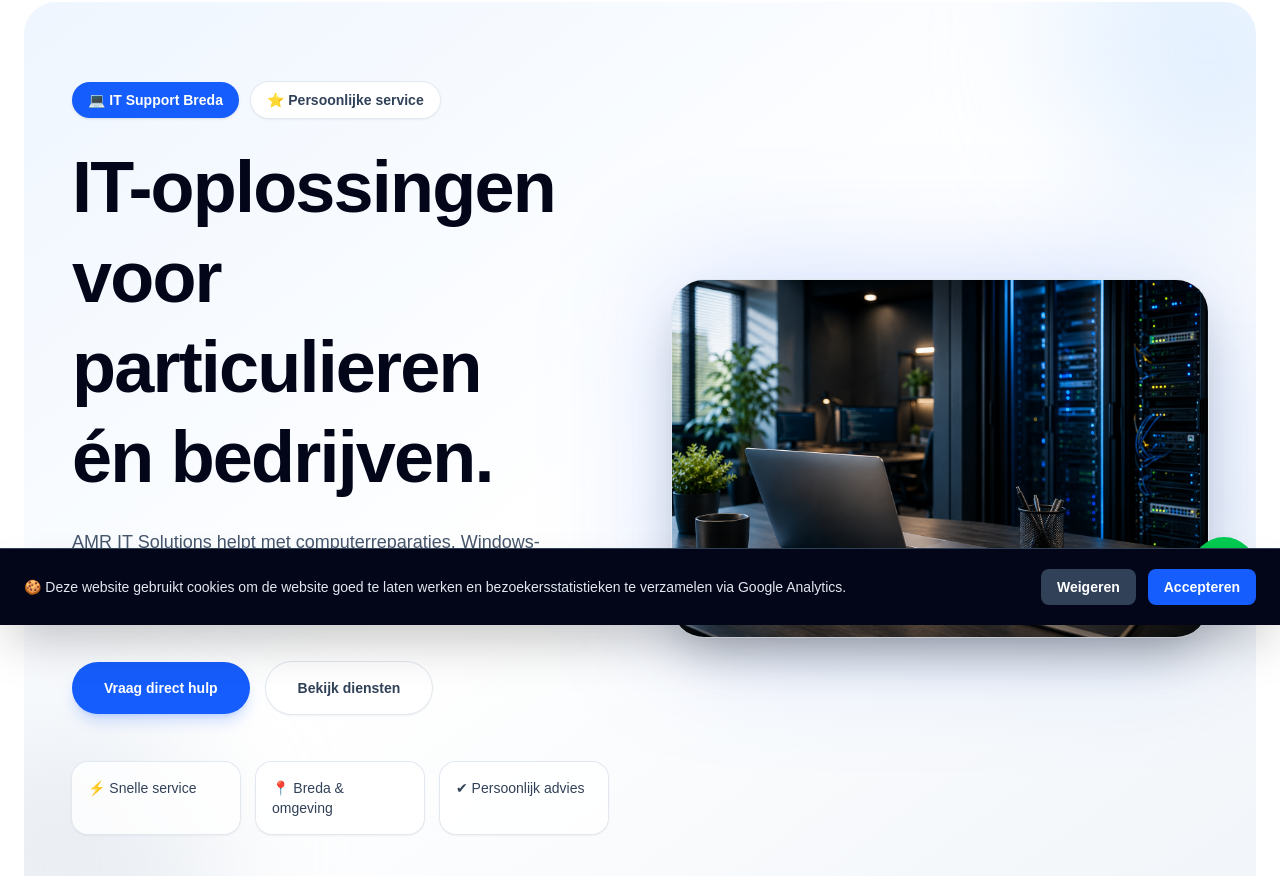
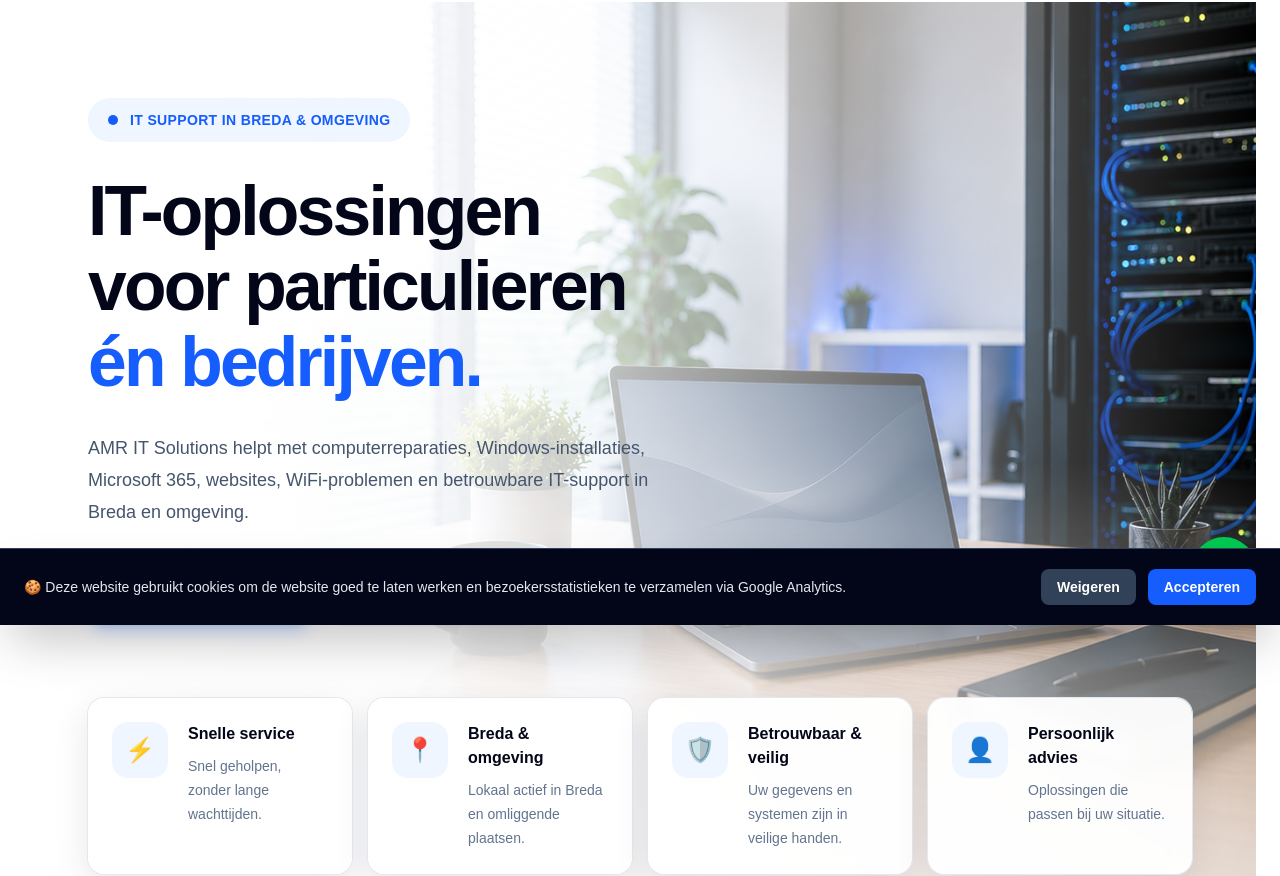
Before and after one commit to amritsolutions/amr-it-solutions, a Next.js app: page / in a window 1280 px wide. Shown: the part 175-1051 px from the top of the page. Built offline with nearby package versions, Linux system fonts and the light colour scheme.

Commit message:
hero verbeter

```diff
--- a/components/Hero.tsx
+++ b/components/Hero.tsx
@@ -1,35 +1,69 @@
 import Image from "next/image";
+
+const features = [
+  {
+    icon: "⚡",
+    title: "Snelle service",
+    description: "Snel geholpen, zonder lange wachttijden.",
+  },
+  {
+    icon: "📍",
+    title: "Breda & omgeving",
+    description: "Lokaal actief in Breda en omliggende plaatsen.",
+  },
+  {
+    icon: "🛡️",
+    title: "Betrouwbaar & veilig",
+    description: "Uw gegevens en systemen zijn in veilige handen.",
+  },
+  {
+    icon: "👤",
+    title: "Persoonlijk advies",
+    description: "Oplossingen die passen bij uw situatie.",
+  },
+];
 
 export default function Hero() {
   return (
     <section
       id="home"
-      className="relative overflow-hidden rounded-[2rem] bg-gradient-to-br from-blue-50 via-white to-slate-100 px-6 py-20 lg:px-12"
+      className="relative min-h-[880px] overflow-hidden bg-white lg:min-h-[920px]"
     >
-      <div className="absolute -right-24 -top-24 h-72 w-72 rounded-full bg-blue-200/40 blur-3xl" />
-      <div className="absolute -bottom-24 -left-24 h-72 w-72 rounded-full bg-slate-300/40 blur-3xl" />
+      {/* Grote achtergrondfoto */}
+      <div className="absolute inset-0">
+        <Image
+          src="/images/hero.jpg"
+          alt="Moderne IT-werkplek van AMR IT Solutions"
+          fill
+          priority
+          sizes="100vw"
+          className="object-cover object-[68%_center]"
+        />
 
-      <div className="relative grid items-center gap-16 lg:grid-cols-2">
-        <div className="max-w-3xl animate-fade-up">
-          <div className="mb-6 flex flex-wrap gap-3">
-            <span className="rounded-full bg-blue-600 px-4 py-2 text-sm font-semibold text-white shadow-sm">
-              💻 IT Support Breda
-            </span>
+        {/* Witte overgang aan de linkerkant */}
+        <div className="absolute inset-0 bg-gradient-to-r from-white via-white/95 via-[32%] to-transparent lg:via-white/85 lg:via-[40%]" />
 
-            <span className="rounded-full bg-white px-4 py-2 text-sm font-semibold text-slate-700 shadow-sm ring-1 ring-slate-200">
-              ⭐ Persoonlijke service
-            </span>
+        {/* Lichte onderlaag voor leesbaarheid */}
+        <div className="absolute inset-0 bg-gradient-to-t from-white/75 via-transparent to-transparent" />
+      </div>
+
+      <div className="relative mx-auto flex min-h-[880px] max-w-[1440px] flex-col px-6 pb-10 pt-20 sm:px-10 lg:min-h-[920px] lg:px-16 lg:pb-12 lg:pt-24">
+        {/* Hoofdinhoud */}
+        <div className="max-w-[610px]">
+          <div className="mb-8 inline-flex items-center gap-3 rounded-full bg-blue-50 px-5 py-3 text-sm font-bold uppercase tracking-wide text-blue-600">
+            <span className="h-2.5 w-2.5 rounded-full bg-blue-600" />
+            IT Support in Breda & omgeving
           </div>
 
-          <h1 className="text-5xl font-extrabold leading-tight tracking-tight text-slate-950 md:text-7xl">
+          <h1 className="text-[3.4rem] font-extrabold leading-[1.08] tracking-[-0.04em] text-slate-950 sm:text-6xl lg:text-[4.35rem]">
             IT-oplossingen
             <br />
             voor particulieren
             <br />
-            én bedrijven.
+            <span className="text-blue-600">én bedrijven.</span>
           </h1>
 
-          <p className="mt-6 max-w-2xl text-lg leading-8 text-slate-600">
+          <p className="mt-8 max-w-[590px] text-lg leading-8 text-slate-600">
             AMR IT Solutions helpt met computerreparaties,
             Windows-installaties, Microsoft 365, websites, WiFi-problemen en
             betrouwbare IT-support in Breda en omgeving.
@@ -38,43 +72,41 @@ export default function Hero() {
           <div className="mt-10 flex flex-wrap gap-4">
             <a
               href="#contact"
-              className="rounded-full bg-blue-600 px-8 py-4 text-sm font-semibold text-white shadow-lg shadow-blue-600/20 transition hover:-translate-y-0.5 hover:bg-blue-700"
+              className="inline-flex min-h-14 items-center justify-center gap-3 rounded-2xl bg-blue-600 px-8 py-4 text-base font-semibold text-white shadow-lg shadow-blue-600/20 transition duration-200 hover:-translate-y-0.5 hover:bg-blue-700"
             >
+              <span aria-hidden="true">◯</span>
               Vraag direct hulp
             </a>
 
             <a
               href="#diensten"
-              className="rounded-full bg-white px-8 py-4 text-sm font-semibold text-slate-700 shadow-sm ring-1 ring-slate-200 transition hover:-translate-y-0.5 hover:bg-slate-50"
+              className="inline-flex min-h-14 items-center justify-center gap-3 rounded-2xl bg-white px-8 py-4 text-base font-semibold text-slate-800 shadow-sm ring-1 ring-slate-300 transition duration-200 hover:-translate-y-0.5 hover:bg-slate-50"
             >
+              <span aria-hidden="true">▦</span>
               Bekijk diensten
             </a>
           </div>
-
-          <div className="mt-12 grid gap-4 text-sm font-medium text-slate-700 sm:grid-cols-3">
-            <div className="rounded-2xl bg-white/80 p-4 shadow-sm ring-1 ring-slate-200">
-              ⚡ Snelle service
-            </div>
-            <div className="rounded-2xl bg-white/80 p-4 shadow-sm ring-1 ring-slate-200">
-              📍 Breda & omgeving
-            </div>
-            <div className="rounded-2xl bg-white/80 p-4 shadow-sm ring-1 ring-slate-200">
-              ✔ Persoonlijk advies
-            </div>
-          </div>
         </div>
 
-        <div className="relative flex justify-center animate-fade-up">
-          <div className="absolute inset-0 rounded-[2rem] bg-blue-600/20 blur-3xl" />
+        {/* Kaarten onderaan */}
+        <div className="mt-auto grid gap-4 pt-16 sm:grid-cols-2 lg:grid-cols-4">
+          {features.map((feature) => (
+            <div
+              key={feature.title}
+              className="flex min-h-[126px] items-start gap-5 rounded-2xl bg-white/95 p-6 shadow-[0_10px_35px_rgba(15,23,42,0.10)] ring-1 ring-slate-200 backdrop-blur-sm"
+            >
+              <div className="flex h-14 w-14 shrink-0 items-center justify-center rounded-2xl bg-blue-50 text-2xl">
+                {feature.icon}
+              </div>
 
-          <Image
-            src="/images/hero.jpg"
-            alt="AMR IT Solutions"
-            width={760}
-            height={760}
-            priority
-            className="relative rounded-[2rem] shadow-2xl ring-1 ring-slate-200 transition duration-500 hover:scale-[1.02]"
-          />
+              <div>
+                <h2 className="font-bold text-slate-950">{feature.title}</h2>
+                <p className="mt-2 text-sm leading-6 text-slate-500">
+                  {feature.description}
+                </p>
+              </div>
+            </div>
+          ))}
         </div>
       </div>
     </section>
```
Also changed, not shown: public/images/hero.jpg.
